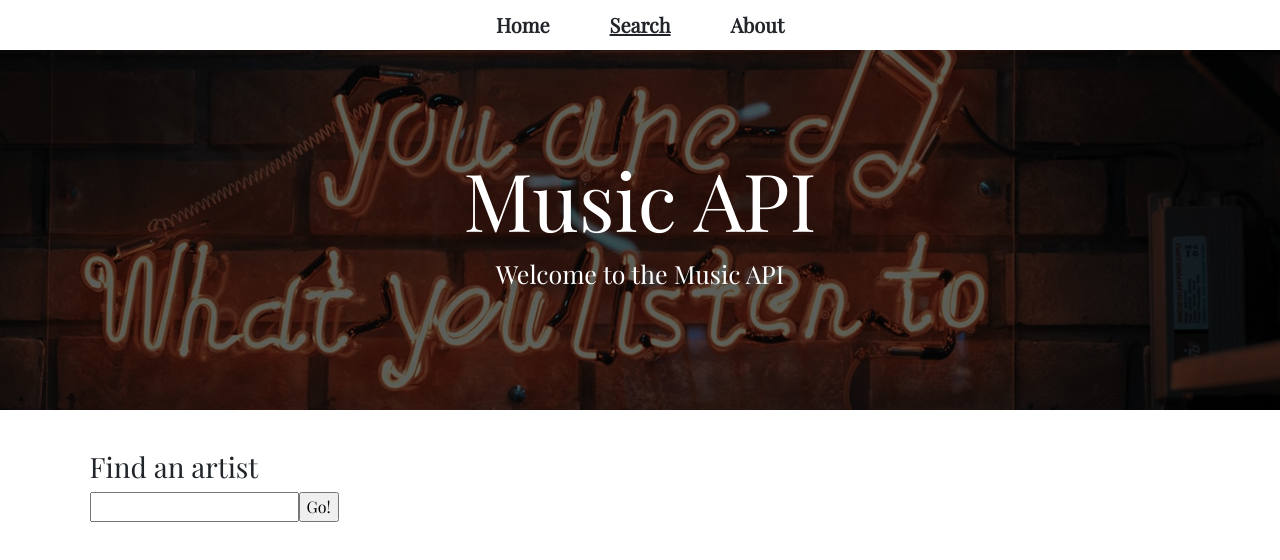
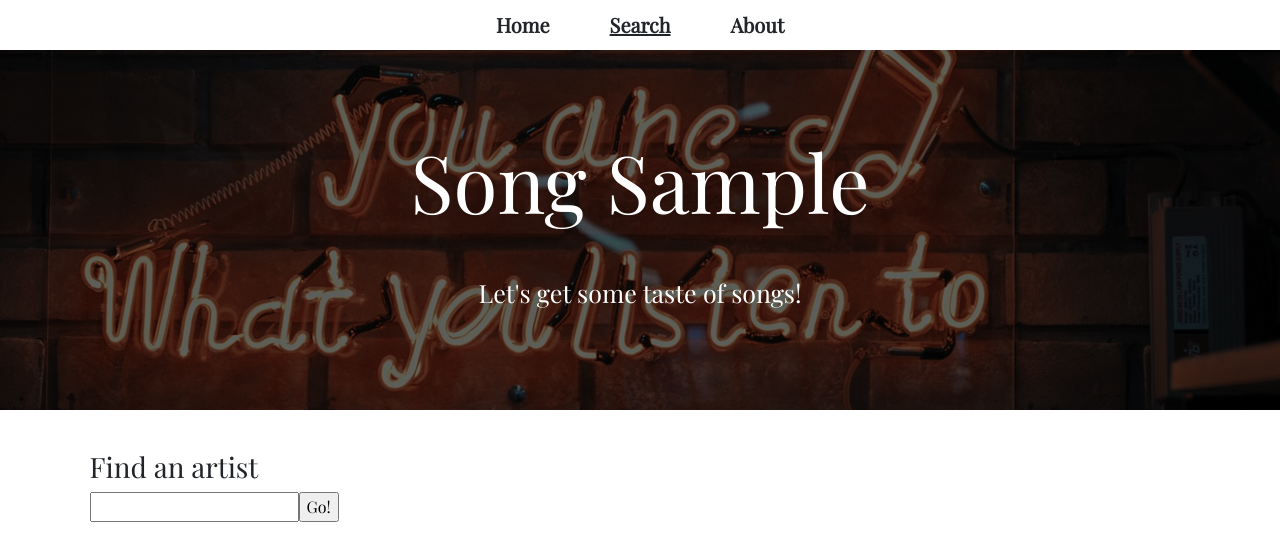
Before and after one commit to azotamiota/react-music-api, a React (Vite) app: page /songs in a window 1280 px wide. Shown: the top 560 px of the page. Built offline with nearby package versions, Linux system fonts and the light colour scheme.

Commit message:
update project name

```diff
--- a/src/components/Intro/index.jsx
+++ b/src/components/Intro/index.jsx
@@ -3,9 +3,9 @@ import React from "react";
 const Intro = () => {
     return <>
         <div id='intro'>
-        <h1>Music API</h1>
+        <h1>Song Sample</h1>
         <p>
-            Welcome to the Music API
+            <br></br> Let's get some taste of songs!
         </p>
         </div>
     </>
```
Also changed, not shown: 1 other file (tests, documents, lock files or other folders).
